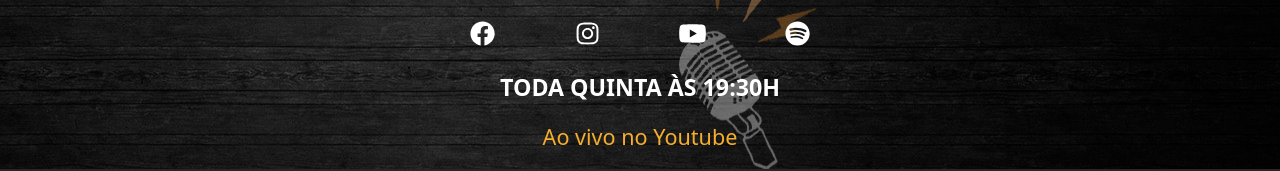
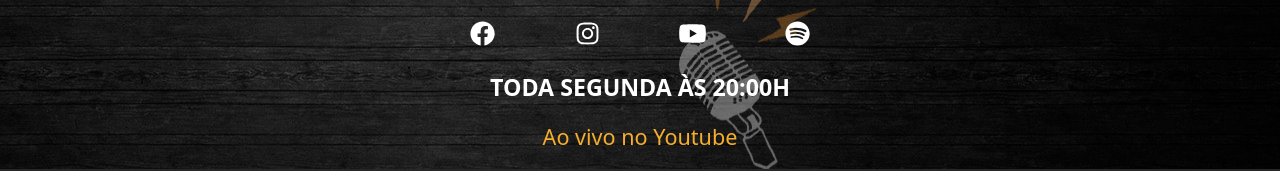
Before and after one commit to DouglasDrozda/miwa-cast, a React (Create React App) app: page / in a window 1280 px wide. Shown: the part 561-732 px from the top of the page. Built offline with nearby package versions, Linux system fonts and the light colour scheme; no server answers; the HTML template or start-up script is replaced by a standard one; a web font is replaced by a local one.

Commit message:
alterando data do podcast

```diff
--- a/src/components/Apresentation.js
+++ b/src/components/Apresentation.js
@@ -32,7 +32,7 @@ function Apresentation() {
           </a>
         </div>
         <div className="apresentation-hour">
-          <p className="apresentation-thursday">TODA QUINTA ÀS 19:30H</p>
+          <p className="apresentation-thursday">TODA SEGUNDA ÀS 20:00H</p>
           <p className="apresentation-live">Ao vivo no Youtube</p>
         </div>
       </div>
```
